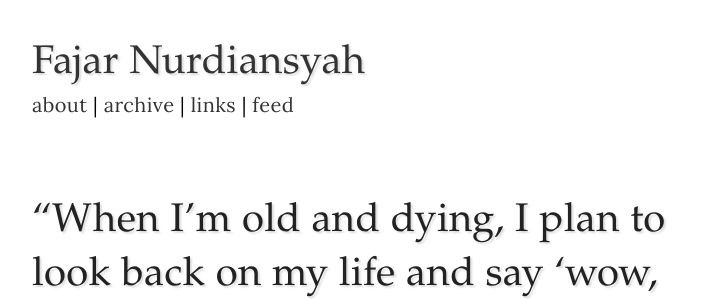
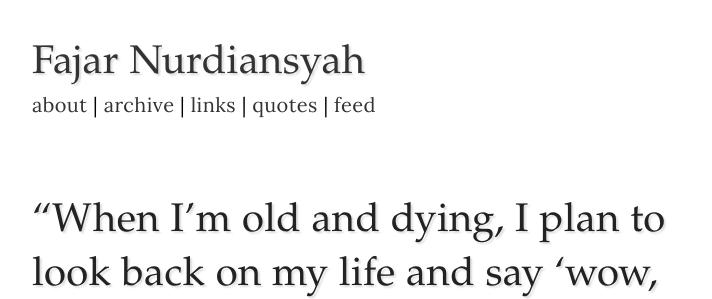
Before and after one commit to fajarnurdiansyah/fajarnurdiansyah.github.com, a Jekyll site: the page built from index.html, in a window 1280 px wide and 900 px high. Shown: the top 299 px of the window, without its empty margins (282-994 px from the left). Built offline with Jekyll 4.4.1, drawn with Linux system fonts in a browser that asks for light colours; some web fonts are replaced; Markdown is read by kramdown in place of the engine named in the settings; the list of posts is cut into pages by our own code; comment, search, counter and statistics services are not loaded.

Commit message:
add quote link

```diff
--- a/_layouts/default.html
+++ b/_layouts/default.html
@@ -40,6 +37,7 @@
 			<a href="/about">about</a> |
 			<a href="/archive">archive</a> |
 			<a href="/links">links</a> |
+			<a href="/quotes">quotes</a> |
 			<a href="http://feeds.feedburner.com/FajarNurdiansyah">feed</a>
 		</div>
 		<div id="posts">
--- a/_layouts/post.html
+++ b/_layouts/post.html
@@ -37,6 +37,7 @@
 			<a href="/about/">about</a> |
 			<a href="/archive/">archive</a> |
 			<a href="/links/">links</a> |
+			<a href="/quotes">quotes</a> |
 			<a href="http://feeds.feedburner.com/FajarNurdiansyah">feed</a>
 		</div>
 		<div id="posts">
--- a/_layouts/quote.html
+++ b/_layouts/quote.html
@@ -37,6 +37,7 @@
 			<a href="/about/">about</a> |
 			<a href="/archive/">archive</a> |
 			<a href="/links/">links</a> |
+			<a href="/quotes">quotes</a> |
 			<a href="http://feeds.feedburner.com/FajarNurdiansyah">feed</a>
 		</div>
 		<div id="posts">
```
Also changed, not shown: other parts of _layouts/default.html (+0 -3 lines).
